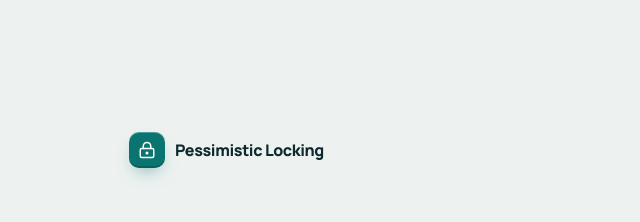
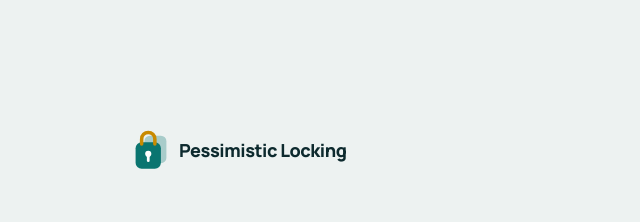
Before and after one commit to thekinv21/PessimisticLockingFE, a Next.js app: page /login in a window 1280 px wide. Shown: the top 222 px of the page, without its empty margins (319-959 px from the left). Built offline with nearby package versions, Linux system fonts and the light colour scheme; no server answers.

Commit message:
feat:[master][Vadim]: Logo fixlendi

```diff
--- a/src/shared/ui/Logo.tsx
+++ b/src/shared/ui/Logo.tsx
@@ -1,19 +1,18 @@
 import Link from 'next/link'
 
-import { LockKeyhole } from 'lucide-react'
+import { ROUTES } from '@/shared/routes'
 
-import { ROUTES } from '@/shared/routes'
+import { LogoMark } from './LogoMark'
 
 export function Logo() {
 	return (
 		<Link
 			href={ROUTES.home}
-			className='inline-flex items-center gap-2.5 rounded-lg'
+			aria-label='Pessimistic Locking home'
+			className='inline-flex items-center gap-1.5 rounded-lg'
 		>
-			<span className='grid size-9 place-items-center rounded-[10px] bg-brand text-on-brand shadow-brand'>
-				<LockKeyhole className='size-4.5' aria-hidden />
-			</span>
-			<span className='font-display text-base font-extrabold tracking-tight text-ink'>
+			<LogoMark className='size-11 shrink-0' />
+			<span className='font-display text-lg leading-6 font-extrabold tracking-tight text-ink'>
 				Pessimistic Locking
 			</span>
 		</Link>
--- /dev/null
+++ b/src/shared/ui/LogoMark.tsx
@@ -0,0 +1,42 @@
+import type { SVGProps } from 'react'
+
+type TLogoMarkProps = SVGProps<SVGSVGElement>
+
+// A record held by a lock, with a second record waiting behind it.
+export function LogoMark(props: TLogoMarkProps) {
+	return (
+		<svg viewBox='0 0 40 40' fill='none' aria-hidden {...props}>
+			<rect
+				x='14'
+				y='7'
+				width='20'
+				height='25'
+				rx='5'
+				className='fill-brand/30'
+			/>
+			<rect
+				x='6'
+				y='13'
+				width='23'
+				height='24'
+				rx='5.5'
+				className='fill-brand'
+			/>
+			<path
+				d='M11.5 14.5V10a6 6 0 0 1 12 0v4.5'
+				strokeWidth='3.2'
+				strokeLinecap='round'
+				className='stroke-caries'
+			/>
+			<circle cx='17.5' cy='23.5' r='2.8' className='fill-on-brand' />
+			<rect
+				x='16.25'
+				y='24.5'
+				width='2.5'
+				height='6.5'
+				rx='1.25'
+				className='fill-on-brand'
+			/>
+		</svg>
+	)
+}
--- a/src/shared/ui/index.ts
+++ b/src/shared/ui/index.ts
@@ -1,5 +1,6 @@
 export { Button } from './Button'
 export { Checkbox } from './Checkbox'
 export { Logo } from './Logo'
+export { LogoMark } from './LogoMark'
 export { PasswordField } from './PasswordField'
 export { TextField } from './TextField'
```
